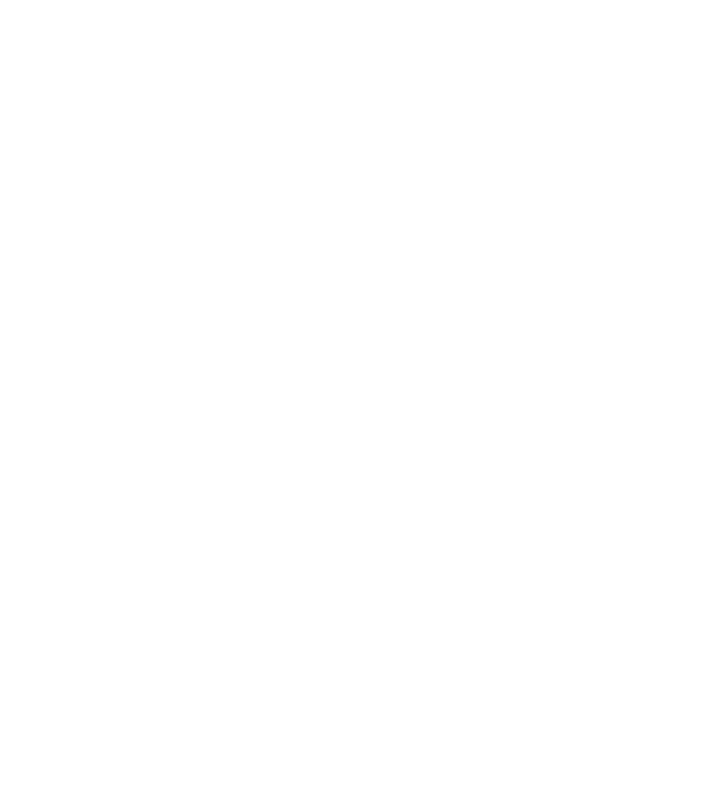
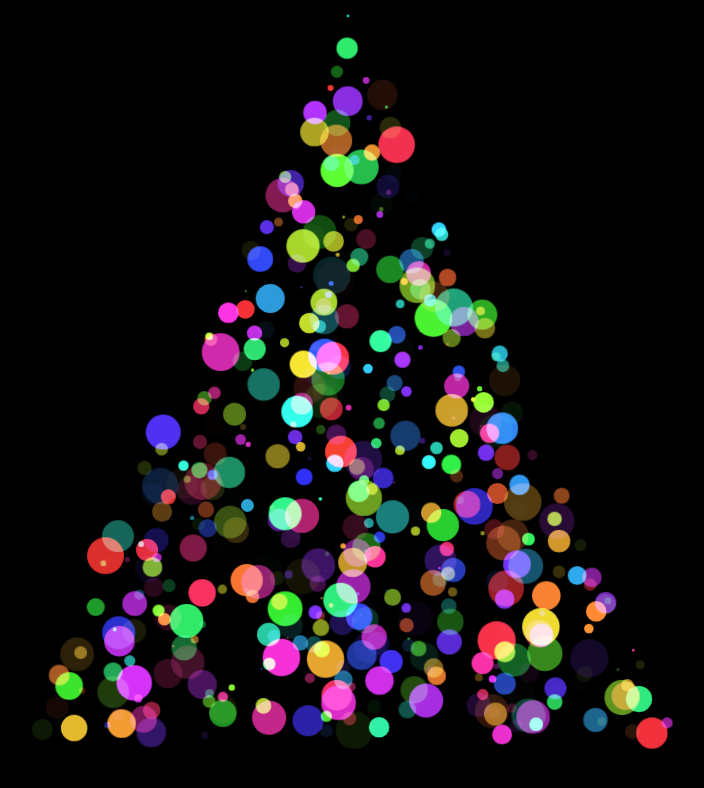
Before and after one commit to ramzzs/project-merry, a plain HTML site: page index.html in a window 1280 px wide. Shown: the whole page, without its empty margins (308-1012 px from the left). Drawn offline with Linux system fonts and the light colour scheme; the site is published under a folder, as on GitHub Pages, so addresses that start at the root find nothing.

Commit message:
gear fourth snake man

```diff
--- a/index.html
+++ b/index.html
@@ -5,7 +5,7 @@
     <meta http-equiv="X-UA-Compatible" content="IE=edge">
     <meta name="viewport" content="width=device-width, initial-scale=1.0">
     <title>Feliz Navidad</title>
-    <link rel="stylesheet" href="/css/project.css">
+    <link rel="stylesheet" href="./css/project.css">
     <link rel="icon" href="https://c-fa.cdn.smule.com/rs-s27/arr/7e/2a/fbaa3668-8f5b-412b-b656-5d3a6489e765.jpg">
 </head>
 <body>
@@ -520,6 +520,6 @@
             </filter>
         </defs>
     </svg>
-    <script src="/js/project.js"></script>
+    <script src="./js/project.js"></script>
 </body>
 </html>
```
